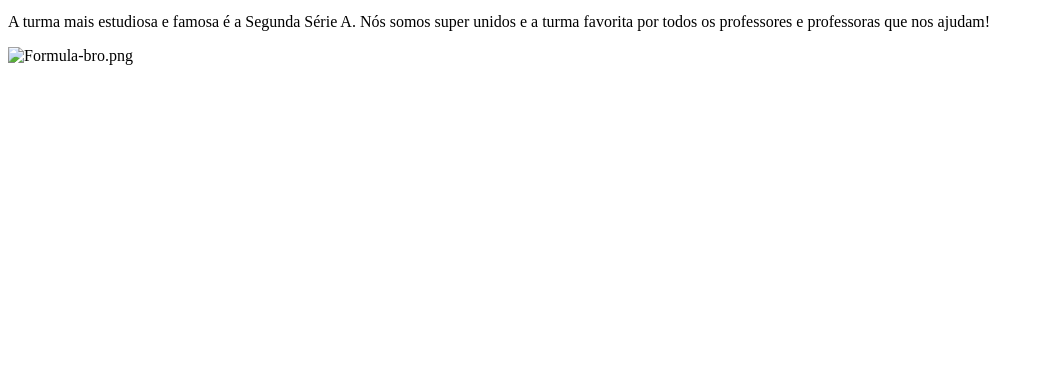
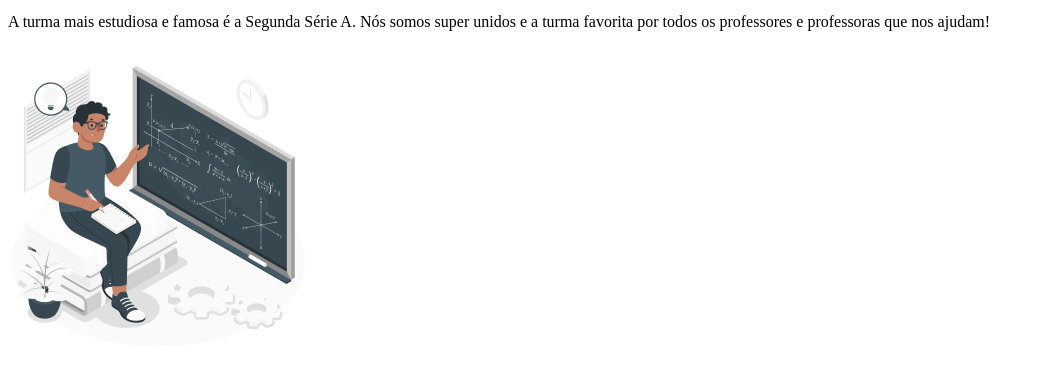
Before and after one commit to joagodii/sitecriativo-mobilefirst-joao, a plain HTML site: page index.html in a window 1280 px wide. Shown: the part 315-682 px from the top of the page, without its empty margins (0-1044 px from the left). Drawn offline with Linux system fonts and the light colour scheme.

Commit message:
çgbcmglm

```diff
--- a/index.html
+++ b/index.html
@@ -25,7 +25,7 @@ de Programação. </p>
 Segunda Série A. Nós somos super unidos e a turma favorita por todos
 os professores e professoras que nos ajudam! </p>
 </div>
-<img src = "img/Formula-bro.png" alt = "Formula-bro.png" >
+<img src = "img/image.png" alt = "image.png" >
 </seção>
 </corpo>
 
```
